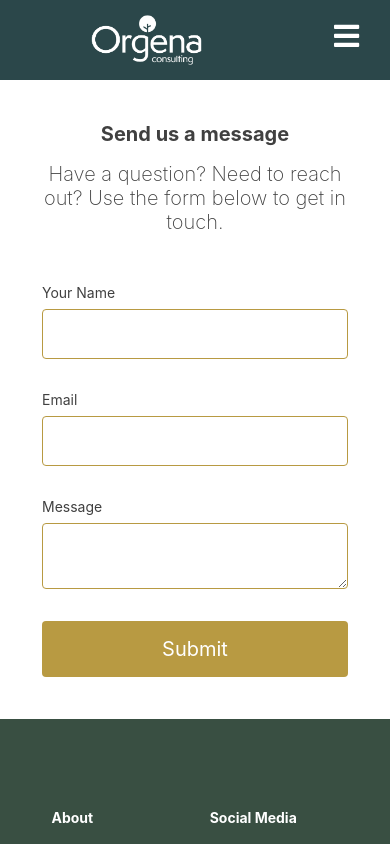
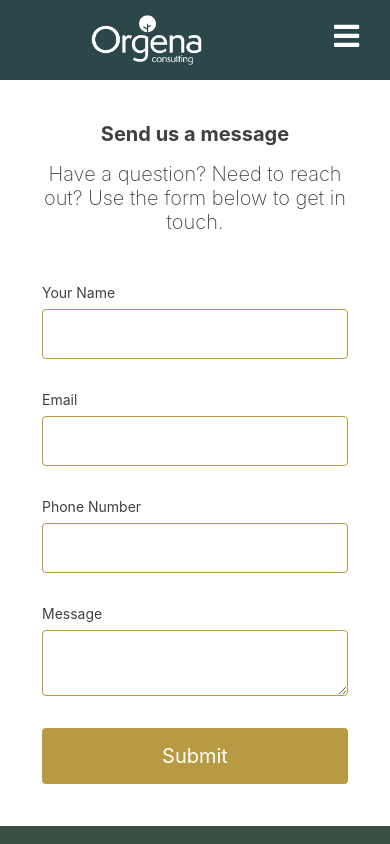
Before and after one commit to JonayahJ/orgena, a React (Create React App) app: page /contact in a window 390 px wide. Shown: the top 844 px of the page. Built offline with nearby package versions, Linux system fonts and the light colour scheme.

Commit message:
added phone to contact form

```diff
--- a/src/components/ContactForm/index.js
+++ b/src/components/ContactForm/index.js
@@ -32,6 +32,13 @@ export function ContactForm () {
         }
         else if(values.email.length < 4){
             errors.email = "Must be 5 characters or more."
+        }
+        // Phone Validation
+        if(!values.phone){
+            errors.phone = "Required"
+        }
+        else if(values.phone.length < 10){
+            errors.phone = "Must be a 10-digit telephone number."
         }
         // Message Validation
         if(!values.email){
@@ -92,6 +99,19 @@ export function ContactForm () {
                 />
                 { formik.touched.email && formik.errors.email ? <div>{formik.errors.email}</div> : null }
 
+                {/* Phone */}
+                <FormLabel htmlFor='phone'>Phone Number</FormLabel>
+                <FormInput
+                    type='phone'
+                    name="phone"
+                    required
+                    onChange={formik.handleChange}
+                    value={formik.values.phone}
+                    onBlur={formik.handleBlur}
+                    id="phone"
+                />
+                { formik.touched.phone && formik.errors.phone ? <div>{formik.errors.email}</div> : null }
+
                 {/* Message */}
                 <FormLabel htmlFor='message'>Message</FormLabel>
                 <FormTextArea
```
